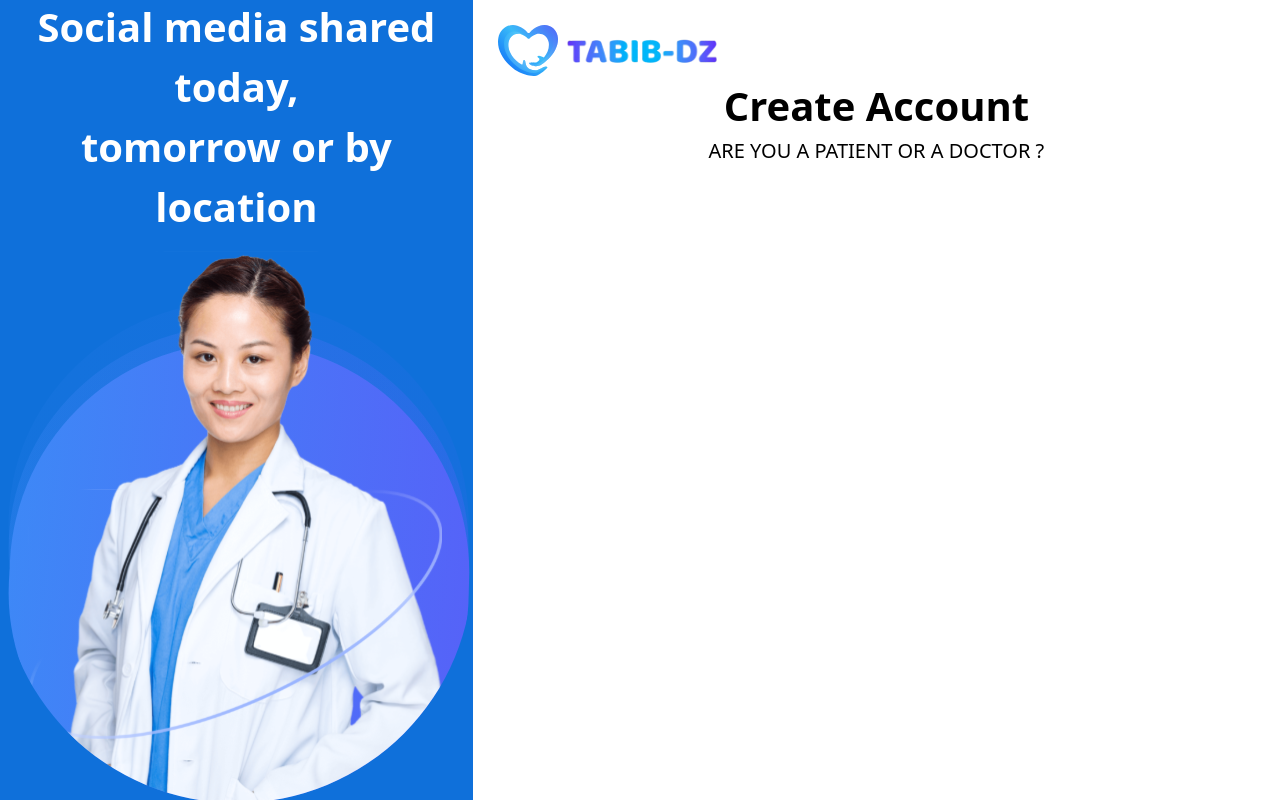
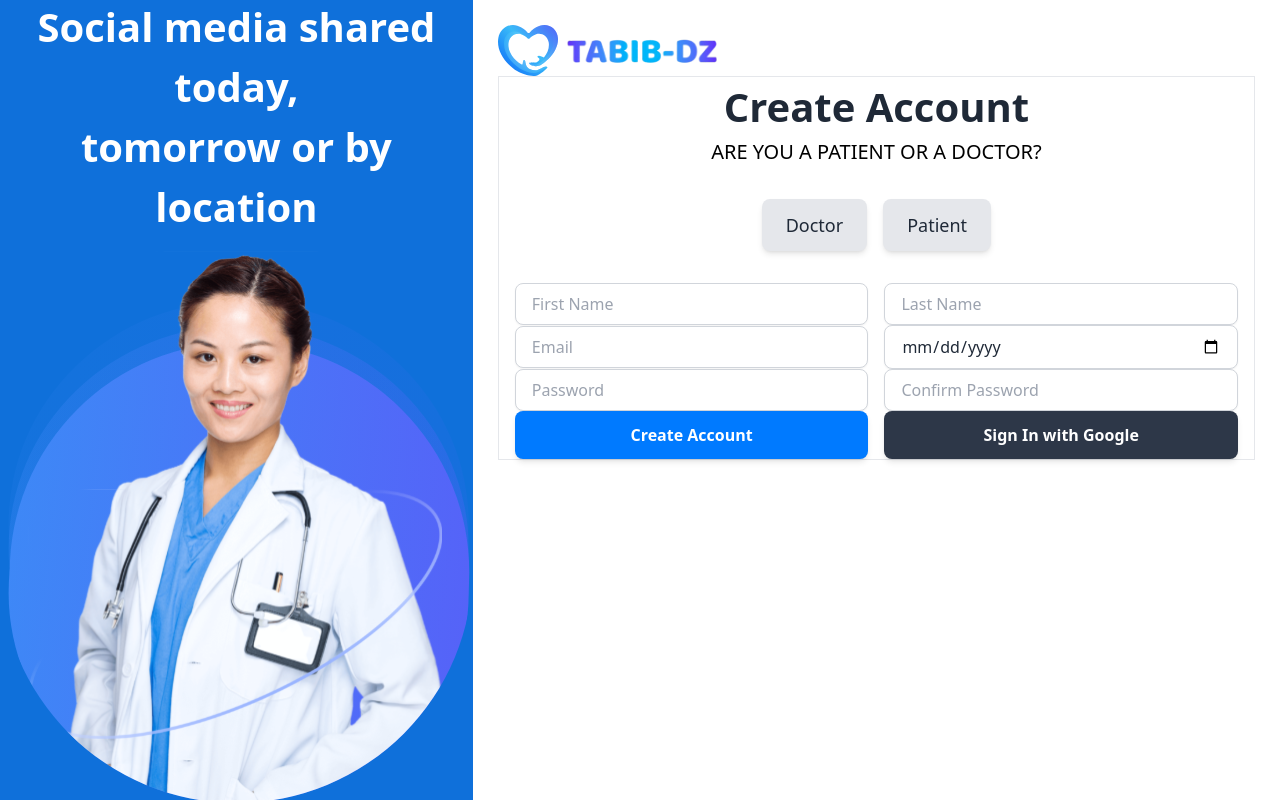
Before and after one commit to bouabca/DZtabib, a Next.js app: page /pages/auth in a window 1280 px wide. Built offline with nearby package versions, Linux system fonts and the light colour scheme.

Commit message:
sing up 80% completed

```diff
--- a/app/pages/auth/page.tsx
+++ b/app/pages/auth/page.tsx
@@ -1,22 +1,74 @@
-import React, { Children } from 'react';
-import './style.css'
-import Image from "next/image";
+'use client'
+import React, { useState } from "react";
+import RoleSelection from '../../../components/authpageComp/RoleSelection';
+import InputFields from '../../../components/authpageComp/InputFields';
+import Buttons from '../../../components/authpageComp/Buttons';
 
+export default function Auth() {
+  const [formData, setFormData] = useState({
+    firstName: "",
+    lastName: "",
+    email: "",
+    birthDate: "",
+    password: "",
+    confirmPassword: "",
+    userType: "", // Either "doctor" or "patient"
+  });
 
-export default function auth() {
+  const handleInputChange = (e: React.ChangeEvent<HTMLInputElement>) => {
+    const { name, value } = e.target;
+    setFormData({ ...formData, [name]: value });
+  };
+
+  const handleUserTypeChange = (type: string) => {
+    setFormData({ ...formData, userType: type });
+  };
+
+  const handleSubmit = async (e: React.FormEvent) => {
+    e.preventDefault();
+
+    // Fetch request with GET method
+    try {
+      const response = await fetch(
+        `/api/create-account?firstName=${formData.firstName}&lastName=${formData.lastName}&email=${formData.email}&birthDate=${formData.birthDate}&password=${formData.password}&userType=${formData.userType}`,
+        {
+          method: "GET",
+        }
+      );
+      const data = await response.json();
+      console.log("Response from server:", data);
+    } catch (error) {
+      console.error("Error:", error);
+    }
+  };
+
   return (
-    <>
+    <div className="mx-auto w-full  flex border flex-col justify-center items-center py-10 px-4 bg-gray-100 min-h-screen">
+      <div className="text-[40px] font-bold text-gray-800 mb-4">Create Account</div>
+      <div className="text-[20px] text-gray-600 mb-8">
+        ARE YOU A PATIENT OR A DOCTOR?
+      </div>
 
+      {/* Role Selection */}
+      <RoleSelection
+        userType={formData.userType}
+        handleUserTypeChange={handleUserTypeChange}
+      />
 
+      {/* Form Section */}
+      <form
+        onSubmit={handleSubmit}
+        className="w-full max-w-md bg-white rounded-lg shadow-lg p-6 space-y-6"
+      >
+        {/* Input Fields */}
+        <InputFields
+          formData={formData}
+          handleInputChange={handleInputChange}
+        />
 
-
-         <div className='mx-auto flex flex-col justify-center items-center'>
-        <div className='text-[40px] font-bold'>Create Account</div>
-        <div className='text-[20px] opacity-70 font'> ARE YOU A PATIENT OR A DOCTOR ?</div>
-        </div>
-    </>
-
-
-
+        {/* Buttons */}
+        <Buttons />
+      </form>
+    </div>
   );
 }
--- /dev/null
+++ b/components/authpageComp/Buttons.tsx
@@ -0,0 +1,23 @@
+
+import React from 'react';
+
+const Buttons: React.FC = () => {
+  return (
+    <div className="flex space-x-4">
+      <button
+        type="submit"
+        className="w-1/2 bg-[#007AFF] text-white px-4 py-3 rounded-lg font-semibold shadow-md hover:bg-blue-600 transition-all"
+      >
+        Create Account
+      </button>
+      <button
+        type="button"
+        className="w-1/2 bg-[#2D3748] text-white px-4 py-3 rounded-lg font-semibold shadow-md hover:bg-gray-700 transition-all"
+      >
+        Sign In with Google
+      </button>
+    </div>
+  );
+};
+
+export default Buttons;
--- /dev/null
+++ b/components/authpageComp/InputFields.tsx
@@ -0,0 +1,81 @@
+
+import React from 'react';
+
+type InputFieldsProps = {
+  formData: {
+    firstName: string;
+    lastName: string;
+    email: string;
+    birthDate: string;
+    password: string;
+    confirmPassword: string;
+  };
+  handleInputChange: (e: React.ChangeEvent<HTMLInputElement>) => void;
+};
+
+const InputFields: React.FC<InputFieldsProps> = ({ formData, handleInputChange }) => {
+  return (
+    <>
+      {/* First and Last Name */}
+      <div className="flex flex-col md:flex-row  justify-center items-center space-x-4">
+        <input
+          type="text"
+          name="firstName"
+          placeholder="First Name"
+          value={formData.firstName}
+          onChange={handleInputChange}
+          className="w-full md:w-1/2 px-4 py-2 border border-gray-300 rounded-lg text-gray-800 focus:ring-2 focus:ring-blue-400 focus:outline-none shadow-sm"
+        />
+        <input
+          type="text"
+          name="lastName"
+          placeholder="Last Name"
+          value={formData.lastName}
+          onChange={handleInputChange}
+          className="w-full md:w-1/2 px-4 py-2 border border-gray-300 rounded-lg text-gray-800 focus:ring-2 focus:ring-blue-400 focus:outline-none shadow-sm"
+        />
+      </div>
+
+      {/* Email and Birth Date */}
+      <div className="flex flex-col md:flex-row  justify-center items-center space-x-4">
+        <input
+          type="email"
+          name="email"
+          placeholder="Email"
+          value={formData.email}
+          onChange={handleInputChange}
+          className="w-full md:w-1/2 px-4 py-2 border border-gray-300 rounded-lg text-gray-800 focus:ring-2 focus:ring-blue-400 focus:outline-none shadow-sm"
+        />
+        <input
+          type="date"
+          name="birthDate"
+          value={formData.birthDate}
+          onChange={handleInputChange}
+          className="w-full md:w-1/2 px-4 py-2 border border-gray-300 rounded-lg text-gray-800 focus:ring-2 focus:ring-blue-400 focus:outline-none shadow-sm"
+        />
+      </div>
+
+      {/* Password and Confirm Password */}
+      <div className="flex flex-col md:flex-row  justify-center items-center space-x-4">
+        <input
+          type="password"
+          name="password"
+          placeholder="Password"
+          value={formData.password}
+          onChange={handleInputChange}
+          className="w-full md:w-1/2 px-4 py-2 border border-gray-300 rounded-lg text-gray-800 focus:ring-2 focus:ring-blue-400 focus:outline-none shadow-sm"
+        />
+        <input
+          type="password"
+          name="confirmPassword"
+          placeholder="Confirm Password"
+          value={formData.confirmPassword}
+          onChange={handleInputChange}
+          className="w-full md:w-1/2 px-4 py-2 border border-gray-300 rounded-lg text-gray-800 focus:ring-2 focus:ring-blue-400 focus:outline-none shadow-sm"
+        />
+      </div>
+    </>
+  );
+};
+
+export default InputFields;
--- /dev/null
+++ b/components/authpageComp/RoleSelection.tsx
@@ -0,0 +1,38 @@
+
+import React from 'react';
+
+type RoleSelectionProps = {
+  userType: string;
+  handleUserTypeChange: (type: string) => void;
+};
+
+const RoleSelection: React.FC<RoleSelectionProps> = ({ userType, handleUserTypeChange }) => {
+  return (
+    <div className="flex space-x-4 mb-8">
+      <button
+        type="button"
+        onClick={() => handleUserTypeChange("doctor")}
+        className={`cursor-pointer px-6 py-3 rounded-lg text-lg font-medium shadow-md transition-all ${
+          userType === "doctor"
+            ? "bg-blue-500 text-white"
+            : "bg-gray-200 text-gray-800"
+        }`}
+      >
+        Doctor
+      </button>
+      <button
+        type="button"
+        onClick={() => handleUserTypeChange("patient")}
+        className={`cursor-pointer px-6 py-3 rounded-lg text-lg font-medium shadow-md transition-all ${
+          userType === "patient"
+            ? "bg-blue-500 text-white"
+            : "bg-gray-200 text-gray-800"
+        }`}
+      >
+        Patient
+      </button>
+    </div>
+  );
+};
+
+export default RoleSelection;
--- a/package.json
+++ b/package.json
@@ -10,9 +10,11 @@
   },
   "dependencies": {
     "autoprefixer": "^10.4.20",
+    "formik": "^2.4.6",
     "next": "15.0.3",
     "react": "19.0.0-rc-66855b96-20241106",
-    "react-dom": "19.0.0-rc-66855b96-20241106"
+    "react-dom": "19.0.0-rc-66855b96-20241106",
+    "yup": "^1.5.0"
   },
   "devDependencies": {
     "@types/node": "^20",
```
Also changed, not shown: components/authpageComp/page.tsx (deleted).
